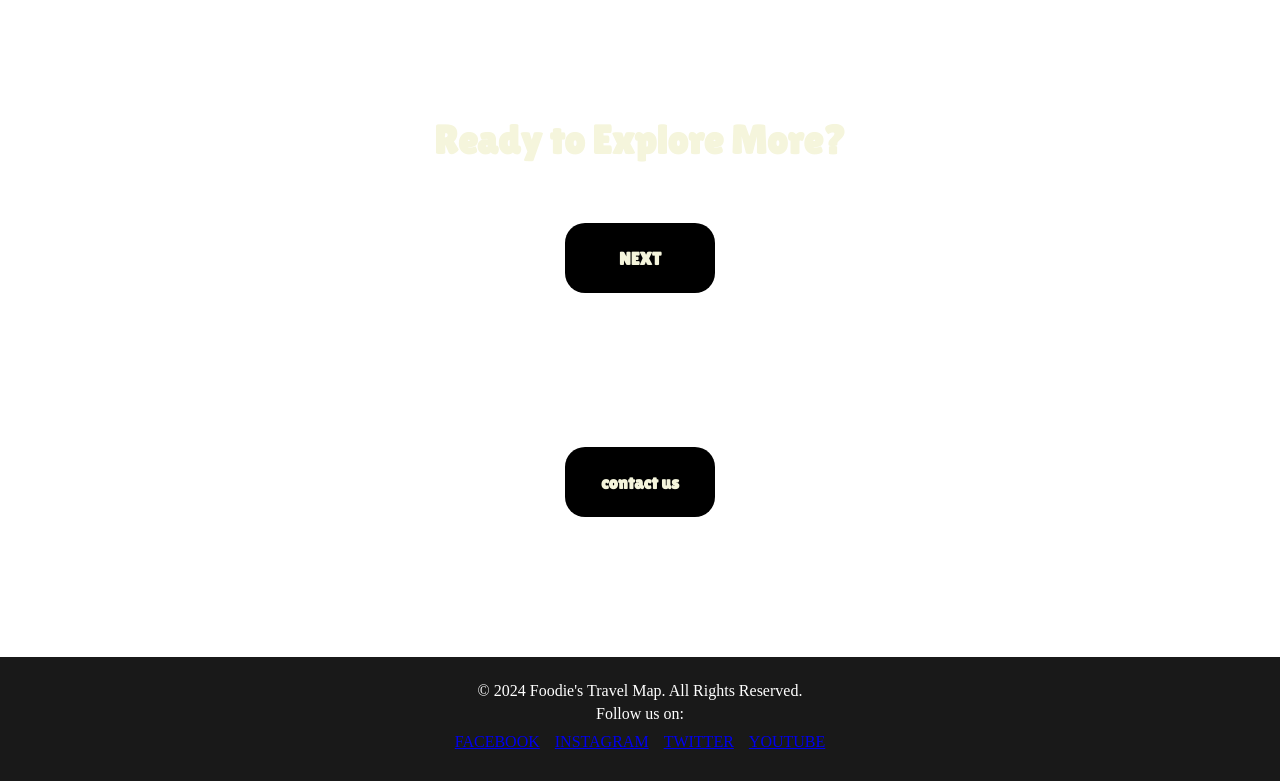
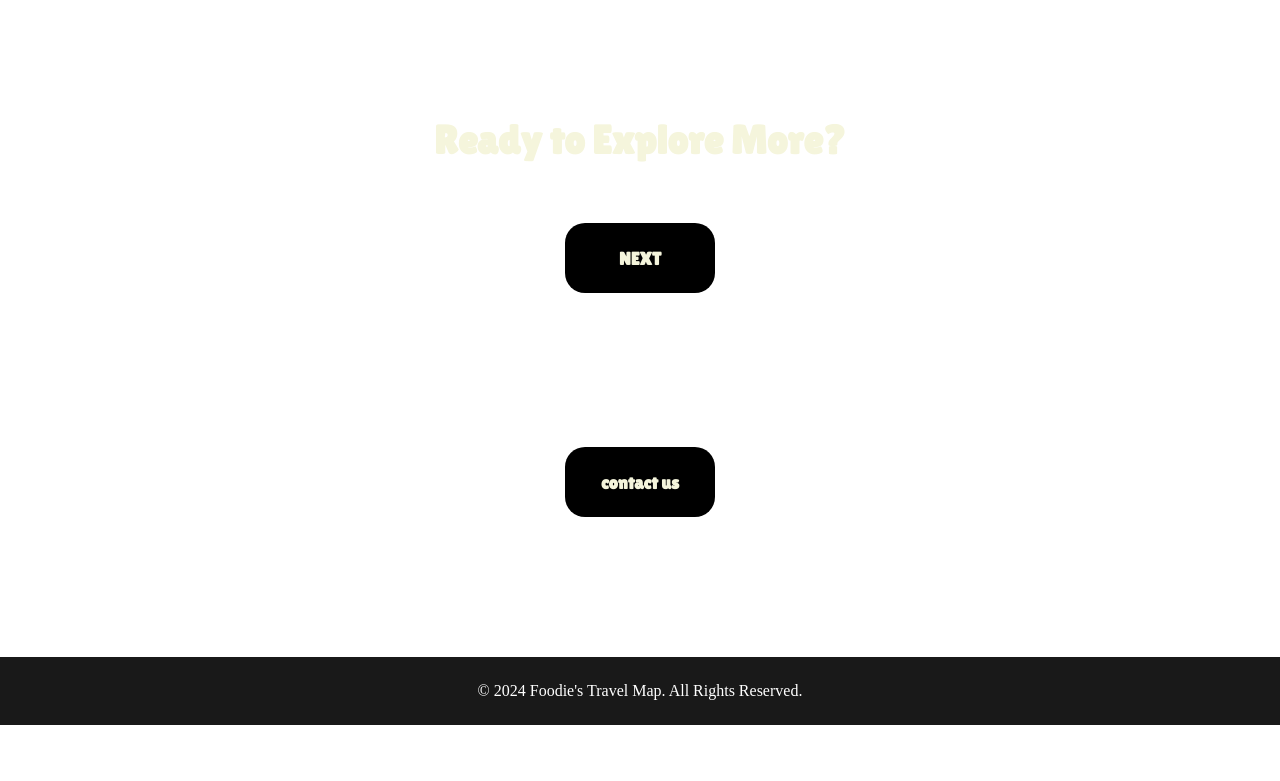
Before and after one commit to vedbhadani/Foodies-Travel-Map, a plain HTML site: page index.html in a window 1280 px wide. Shown: the part 5472-6253 px from the top of the page. After the commit the page ends 6197 px from the top, so only its background shows below. Drawn offline with Linux system fonts and the light colour scheme; a web font is replaced by a local one.

Commit message:
Update index.html

```diff
--- a/index.html
+++ b/index.html
@@ -297,13 +297,7 @@
 <footer class="footer">
     <div class="footer-content">
         <p>&copy; 2024 Foodie's Travel Map. All Rights Reserved.</p>
-        <p>Follow us on:</p>
-        <div class="social-links">
-            <a href="#">FACEBOOK</a>
-            <a href="#">INSTAGRAM</a>
-            <a href="#">TWITTER</a>
-            <a href="#">YOUTUBE</a>
-        </div>
+
     </div>
 </footer>
 
```
